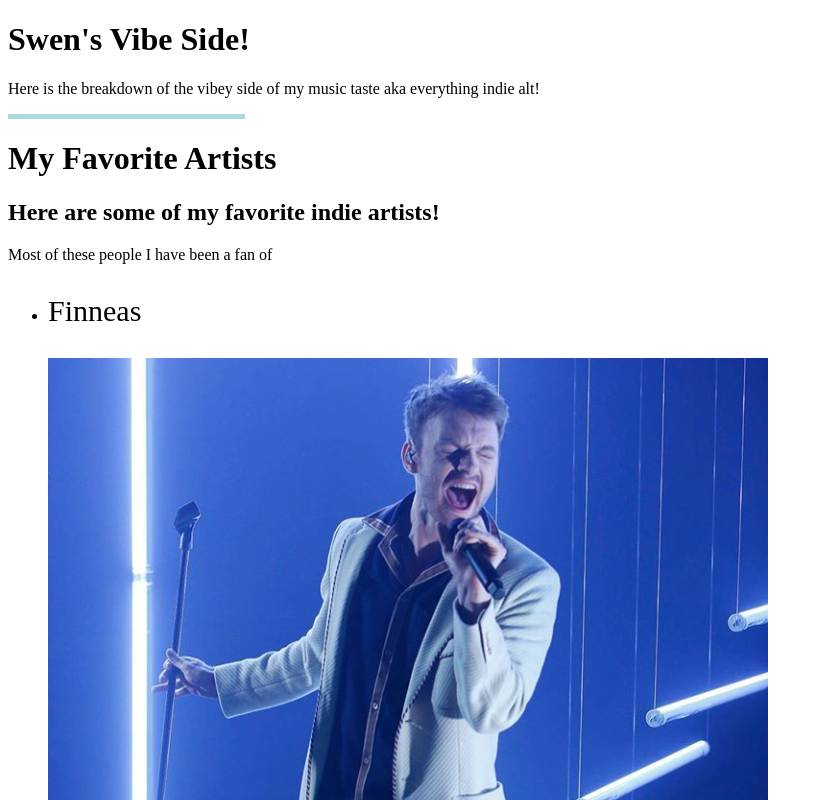
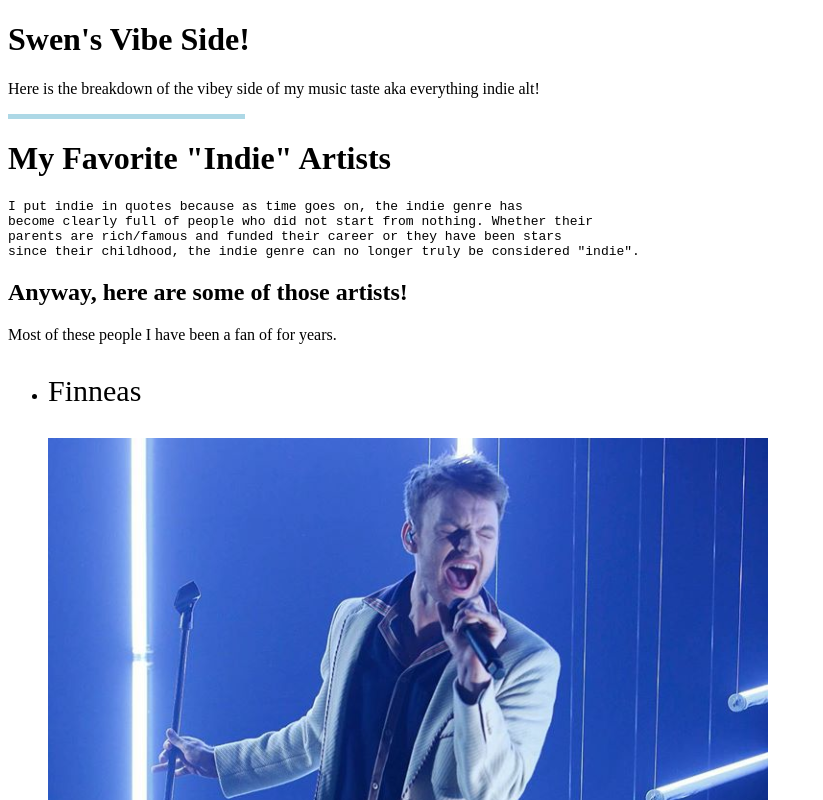
Before and after one commit to swen7589/swen7589.github.io, a plain HTML site: page weekone/vibe.html in a window 1280 px wide. Shown: the top 800 px of the page, without its empty margins (0-823 px from the left). Drawn offline with Linux system fonts and the light colour scheme.

Commit message:
Update vibe.html

```diff
--- a/weekone/vibe.html
+++ b/weekone/vibe.html
@@ -14,9 +14,14 @@
 <div class="fb-like" data-href="https://swen7589.github.io/" data-width="10" data-layout="standard" data-action="like" data-size="small" data-share="false"></div>
 <div class="div-1"></div>
 <!-- the start of the music page -->
-<h1>My Favorite Artists</h1>
-<h2>Here are some of my favorite indie artists!</h2>
-<p> Most of these people I have been a fan of </p>
+<h1>My Favorite "Indie" Artists</h1>
+<p><pre>I put indie in quotes because as time goes on, the indie genre has
+become clearly full of people who did not start from nothing. Whether their
+parents are rich/famous and funded their career or they have been stars
+since their childhood, the indie genre can no longer truly be considered "indie".
+</pre></p>
+<h2>Anyway, here are some of those artists!</h2>
+<p> Most of these people I have been a fan of for years.</p>
 <ul>
     <li><p style="font-size:30px">Finneas</p></li>
     <img src="finneasscrem.png" alt="Finneas on Jimmy Kimmel">
@@ -29,9 +34,12 @@
 </ul>
 <div class="div-2"></div>
 <h1>How Long I've Been A Fan</h1>
-<p><pre>The way to break down the genres I listen to is by the feeling
-either the genre has or the feeling the genre gives me.
+<p><pre>I have been a fan of the indie/alt genre for a few years now.
+I started listening to the genre through The 1975's second album back in 2016
+and from there, I was hooked. I created my indie playlist in 2019 finally after
+the genre fully invaded my day to day music listening. Listen to it on Spotify!
 </p></pre>
+<a href="https://open.spotify.com/playlist/5qEFQZqzK41hWQmXOrDT0q?si=c5791a489fca4dd8">~vibe city~</a>
 <p><pre>Here is the other page that breaks down the <span>Edge</span> category and a link back to the <span>Main</span> page.</p></pre>
 <a href="edge.html">Edge Site</a>
 <a href="index.html">Main Page</a>
```
